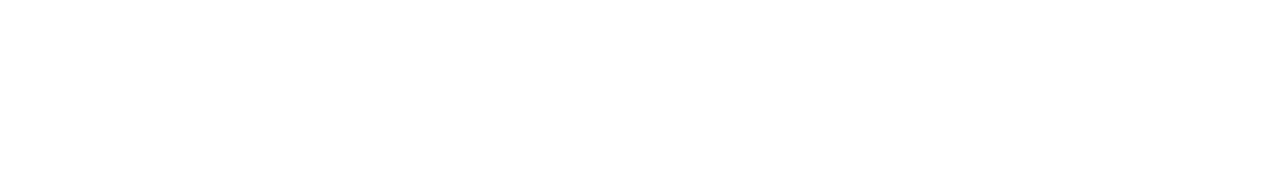
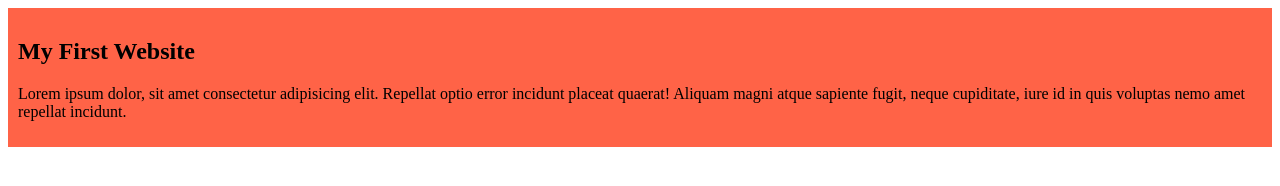
Before and after one commit to emondewan20/my-simple-website, a plain HTML site: page index.html in a window 1280 px wide. Drawn offline with Linux system fonts and the light colour scheme.

Commit message:
added the first blog

```diff
--- a/index.html
+++ b/index.html
@@ -4,8 +4,12 @@
     <meta charset="UTF-8">
     <meta name="viewport" content="width=device-width, initial-scale=1.0">
     <title>my-simple-website</title>
+    <link rel="stylesheet" href="styles/blog.css">
 </head>
 <body>
-
+<div>
+    <h2>My First Website</h2>
+    <p>Lorem ipsum dolor, sit amet consectetur adipisicing elit. Repellat optio error incidunt placeat quaerat! Aliquam magni atque sapiente fugit, neque cupiditate, iure id in quis voluptas nemo amet repellat incidunt.</p>
+</div>
 </body>
 </html>
--- /dev/null
+++ b/styles/blog.css
@@ -0,0 +1,4 @@
+div{
+    background-color: tomato;
+    padding: 10px;
+}
```
